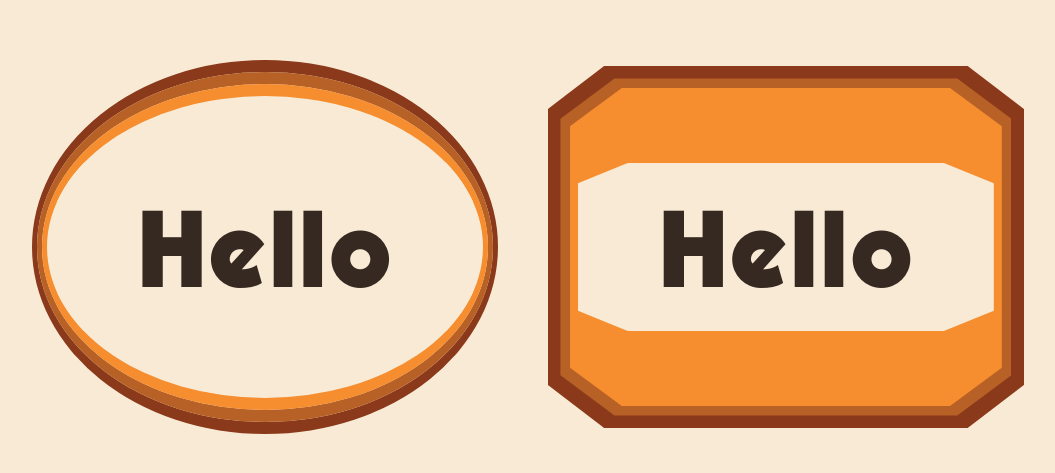
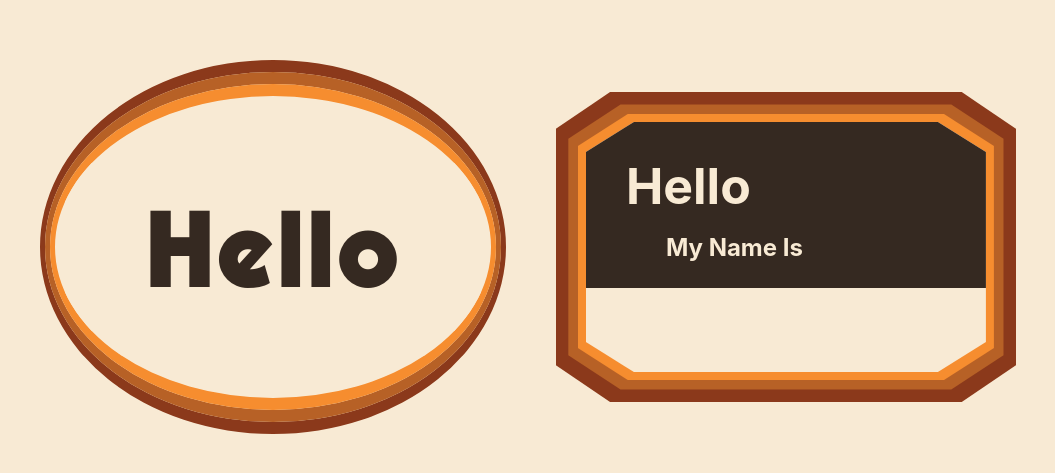
Before and after one commit to itsnameissteven/themanscene, a Next.js app: page / in a window 1280 px wide. Shown: the part 153-626 px from the top of the page, without its empty margins (137-1192 px from the left). Built offline with nearby package versions, Linux system fonts and the light colour scheme.

Commit message:
Add cool tag

```diff
--- a/components/RetroBorder/RetroBorder.module.scss
+++ b/components/RetroBorder/RetroBorder.module.scss
@@ -32,6 +32,7 @@
 .octogonOuter {
   background-color: $retroDarkBrown;
   @include clip(0.8em, 12);
+  border-radius: 30px;
 }
 .octogonMiddle {
   @include clip(0.6em, 12);
--- a/pages/index.tsx
+++ b/pages/index.tsx
@@ -14,12 +14,20 @@ const Home: NextPage = () => {
       <div className={styles.welcomeContainer}>
         <div className={styles.welcomeMiddle}>
           <div className={styles.welcomeInner}>
-            <h1>Hello</h1>
+            <h1 className={styles.hello}>Hello</h1>
           </div>
         </div>
       </div>
       <RetroBorder>
-        <h1 className={styles.octogonContent}>Hello</h1>
+        <div className={styles.octogonContent}>
+          <div className={styles.headline}>
+            <h1>Hello</h1>
+            <h2>My Name Is</h2>
+          </div>
+          <div className={styles.name}>
+            <h3>Steven</h3>
+          </div>
+        </div>
       </RetroBorder>
     </div>
   );
--- a/styles/Home.module.scss
+++ b/styles/Home.module.scss
@@ -47,7 +47,7 @@
     }
   }
 
-  h1 {
+  .hello {
     padding: 20px 80px;
     text-align: center;
     background-color: $retroCream;
@@ -56,3 +56,32 @@
     font-family: 'Pump';
   }
 }
+.octogonContent {
+  height: 250px;
+  width: 400px;
+  @include flexColumn;
+  .headline {
+    background-color: $retroBlack;
+    padding-left: 40px;
+    h1 {
+      color: $retroCream;
+      align-self: flex-start;
+      font-size: 50px;
+    }
+    h2 {
+      color: $retroCream;
+      margin-top: -16px;
+      padding: 0 0 6px 40px;
+    }
+  }
+  .name {
+    flex: 1 1 auto;
+    @include flexCenterCenter;
+    h3 {
+      font-size: 70px;
+      padding-bottom: 25px;
+      font-family: 'Pump';
+      text-align: center;
+    }
+  }
+}
```
